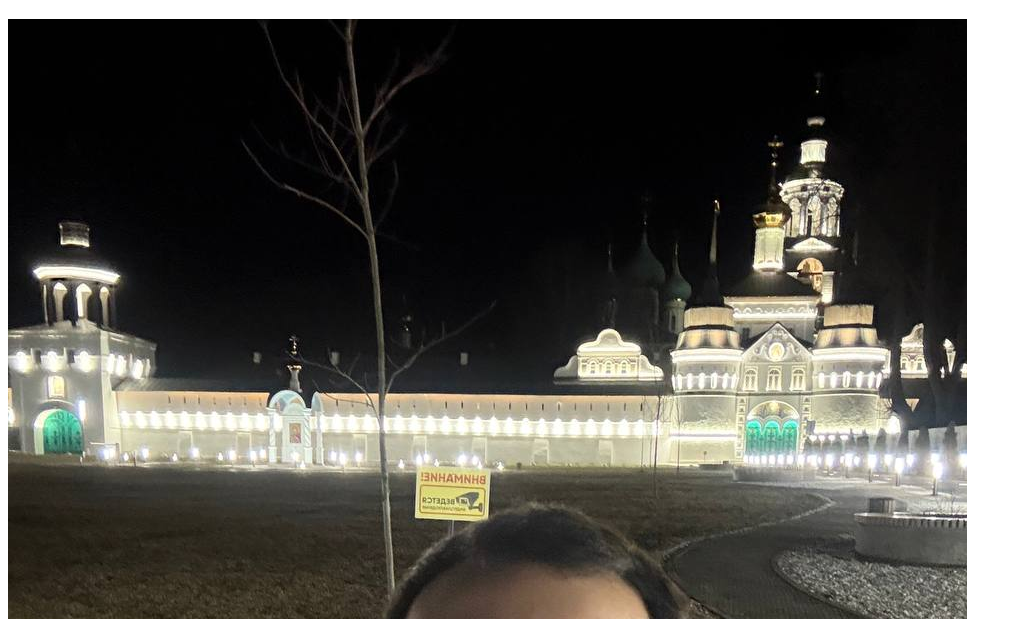
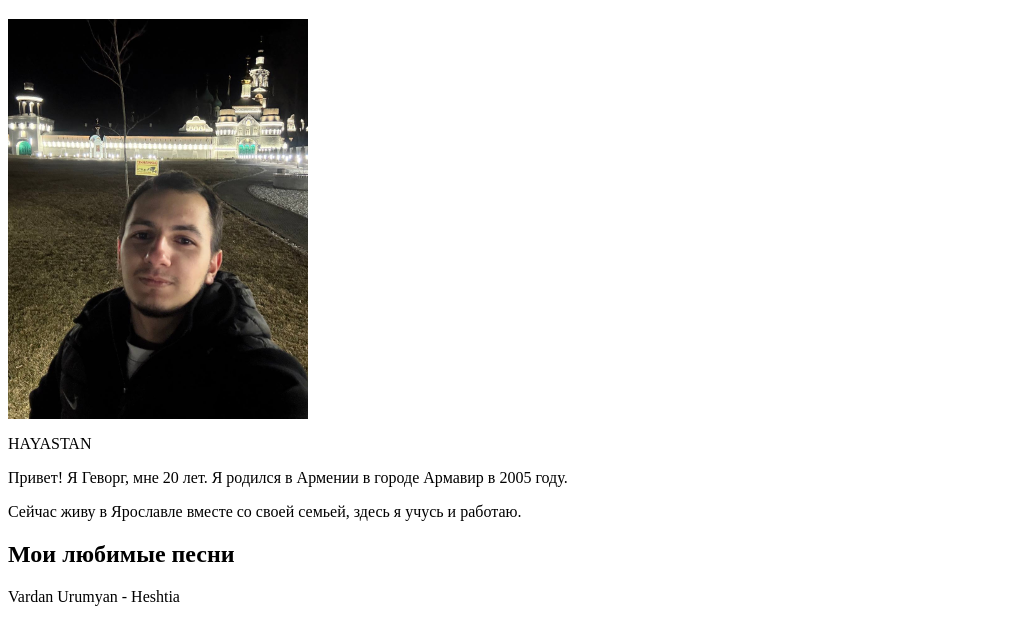
Before and after one commit to gevchaush/oosebe, a plain HTML site: page index.html in a window 1280 px wide. Shown: the part 159-778 px from the top of the page, without its empty margins (0-1022 px from the left). Drawn offline with Linux system fonts and the light colour scheme.

Commit message:
index.html

```diff
--- a/index.html
+++ b/index.html
@@ -19,7 +19,7 @@
 <main>
   <div class="hero">
     <h1>Калашян Геворг</h1>
-    <img src="img/photo.jpg" alt="Фотография Геворга" class="profile-photo">
+    <img src="img/photo.jpg" width ="300" alt="Фотография Геворга" class="profile-photo">
     <p>HAYASTAN</p>
   </div>
 
```
